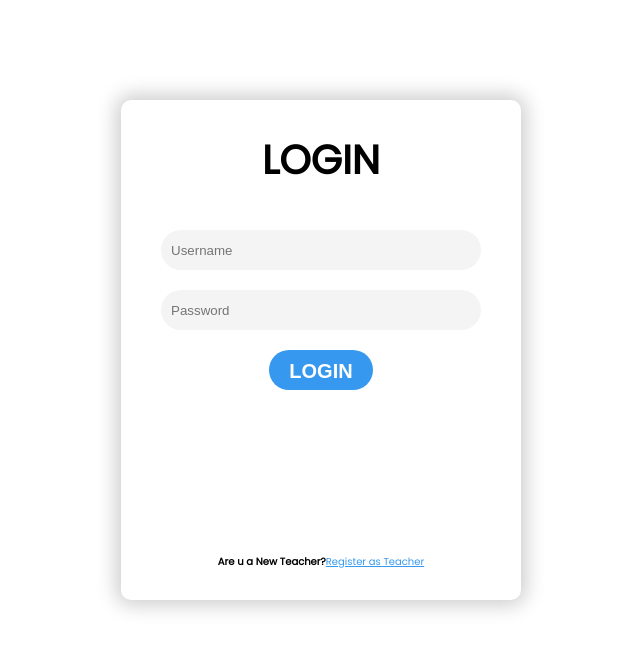
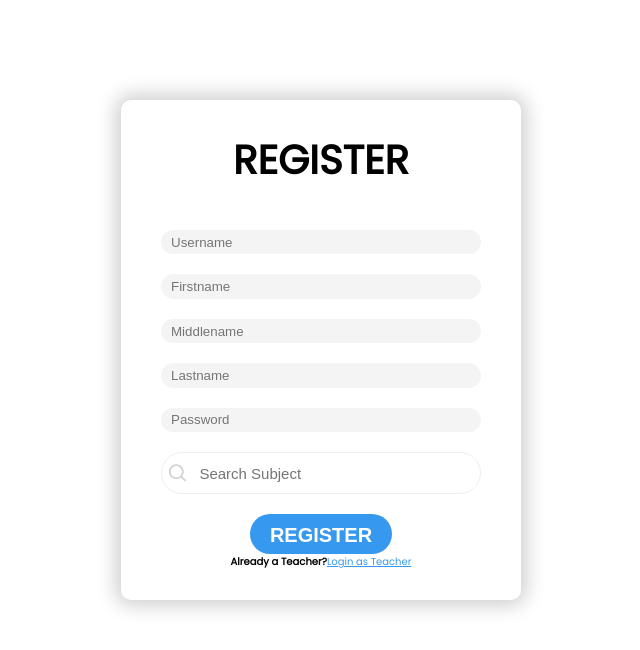
Before and after one commit to NishantSinghUjjwal/attendance-app, a React (Create React App) app in the folder frontend/: page / in a window 1280 px wide. Shown: the top 650 px of the page, without its empty margins (319-959 px from the left). Built offline with nearby package versions, Linux system fonts and the light colour scheme.

Commit message:
new changes

```diff
--- a/frontend/src/App.js
+++ b/frontend/src/App.js
@@ -1,14 +1,60 @@
-import React from "react";
+import React, { useEffect, useState } from "react";
 import Login from "./Login";
 import Register from "./Register";
 import DashBoard from "./DashBoard";
 import Attendance from "./Attendance";
+import { BrowserRouter, Route, Routes } from "react-router-dom";
+import Message from "./Message";
 function App() {
+  const [isLogin, setIsLogin] = useState(false);
+  const [error, setError] = useState({ message: "", type: "" });
+  const sendLogin = async (loginData) => {
+    // console.log(loginData);
+    try {
+      const response = await fetch("http://localhost:4000/user/login", {
+        method: "POST",
+        body: JSON.stringify(loginData),
+        headers: {
+          "Content-Type": "application/json",
+          Accept: "application/json",
+        },
+      });
+
+      if (!response.ok) {
+        throw new Error(`Error! status: ${response.status}`);
+      }
+
+      const result = await response.json();
+
+      console.log("result is: ", result);
+
+      setIsLogin(result.payload.allow_login);
+      if (result.payload.allow_login) {
+        setError({ message: "succesfull loggedIn", type: "success" });
+      } else {
+        setError({ message: "No such user exist", type: "failure" });
+      }
+      // console.log(result);
+    } catch (err) {
+      console.log(err);
+    }
+  };
+
   return (
-    <div>
-      <Login />
-      {/* <Attendance /> */}
-    </div>
+    <BrowserRouter>
+      <Message error={error} />
+      {isLogin && <Attendance />}
+      <Routes>
+        <Route exact path="/" element={<Register />}></Route>
+        {!isLogin && (
+          <Route
+            exact
+            path="/login"
+            element={<Login sendLogin={sendLogin} />}
+          ></Route>
+        )}
+      </Routes>
+    </BrowserRouter>
   );
 }
 //firstname
--- a/frontend/src/Login.js
+++ b/frontend/src/Login.js
@@ -1,37 +1,13 @@
 import React, { useState } from "react";
-
-function Login() {
+import { Link } from "react-router-dom";
+function Login({ sendLogin }) {
   const [loginData, setLoginData] = useState({ username: "", password: "" });
   const handleLogin = (e) => {
     setLoginData((prev) => {
       return { ...prev, [e.target.name]: e.target.value };
     });
   };
-  const sendLogin = async () => {
-    console.log(loginData);
-    try {
-      const response = await fetch("http://localhost:4000/user/login", {
-        method: "POST",
-        body: JSON.stringify(loginData),
-        headers: {
-          "Content-Type": "application/json",
-          Accept: "application/json",
-        },
-      });
 
-      if (!response.ok) {
-        throw new Error(`Error! status: ${response.status}`);
-      }
-
-      const result = await response.json();
-
-      console.log("result is: ", JSON.stringify(result, null, 4));
-
-      console.log(result);
-    } catch (err) {
-      console.log(err);
-    }
-  };
   return (
     <div className="login-container">
       <h1 className="login-heading">Login</h1>
@@ -50,11 +26,12 @@ function Login() {
         onChange={(e) => handleLogin(e)}
         value={loginData.password}
       ></input>
-      <button className="btn" onClick={sendLogin}>
+      <button className="btn" onClick={() => sendLogin(loginData)}>
         LogIn
       </button>
       <p className="suggestion">
-        Are u a New Teacher?<a>Register as Teacher</a>
+        Are u a New Teacher?
+        <Link to="/">Register as Teacher</Link>
       </p>
     </div>
   );
--- /dev/null
+++ b/frontend/src/Message.js
@@ -0,0 +1,7 @@
+import React from "react";
+
+function Message({ error }) {
+  return <div>{error.message}</div>;
+}
+
+export default Message;
--- a/frontend/src/Register.js
+++ b/frontend/src/Register.js
@@ -1,6 +1,6 @@
 import React, { useEffect, useState } from "react";
 import { BiSearch } from "react-icons/bi";
-import axios from "axios";
+import { Link } from "react-router-dom";
 function Register() {
   const [userData, setUserData] = useState({
     username: "",
@@ -40,7 +40,6 @@ function Register() {
       return { ...prev, [e.target.name]: e.target.value };
     });
   };
-
   const sendData = async () => {
     try {
       const response = await fetch("http://localhost:4000/user/register", {
@@ -59,8 +58,6 @@ function Register() {
       const result = await response.json();
 
       console.log("result is: ", JSON.stringify(result, null, 4));
-
-      console.log(result);
     } catch (err) {
       console.log(err);
     }
@@ -136,7 +133,7 @@ function Register() {
         Register
       </button>
       <p className="suggestion">
-        Already a Teacher?<a>Login as Teacher</a>
+        Already a Teacher?<Link to="/login">Login as Teacher</Link>
       </p>
     </div>
   );
--- a/package.json
+++ b/package.json
@@ -1,5 +1,7 @@
 {
   "dependencies": {
-    "axios": "^1.1.3"
+    "axios": "^1.1.3",
+    "react-router": "^6.4.2",
+    "react-router-dom": "^6.4.2"
   }
 }
```
Also changed, not shown: 2 other files (tests, documents, lock files or other folders).
